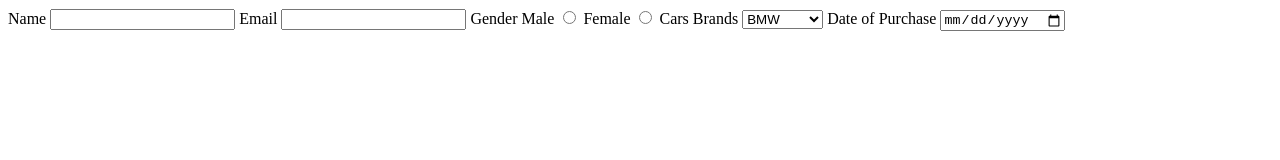
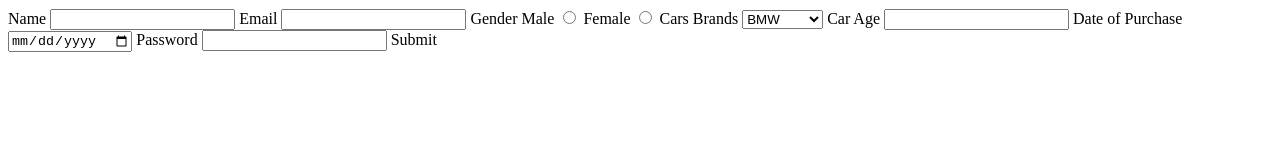
Before and after one commit to acciojob/car-insurance-form-mismuskan, a website: page main.html in a window 1280 px wide. Drawn offline with Linux system fonts and the light colour scheme.

Commit message:
created a submission

```diff
--- a/main.html
+++ b/main.html
@@ -26,10 +26,14 @@
 		<option>Audi</option>
 		<option>Mercedez</option>
 	</select>
+	<label for="carage">Car Age</label>
+	<input type="Number" id="carage" required>
 	<label for="dop">Date of Purchase</label>
 	<input type="date" id="dop" required>
-
-
+	<label for="password">Password</label>
+	<input type="password" id="password" required>
+	<buttont type="submit">Submit</buttont>
+</form>
 </body>
 
 </html>
```
